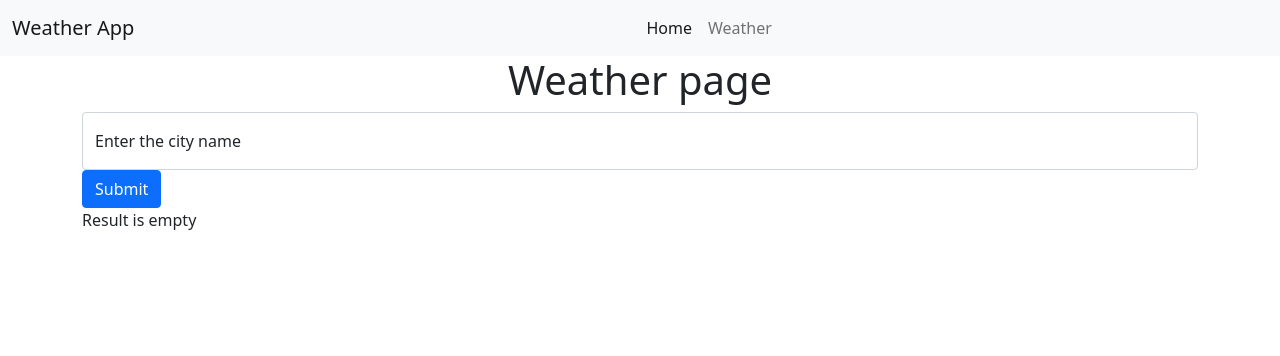
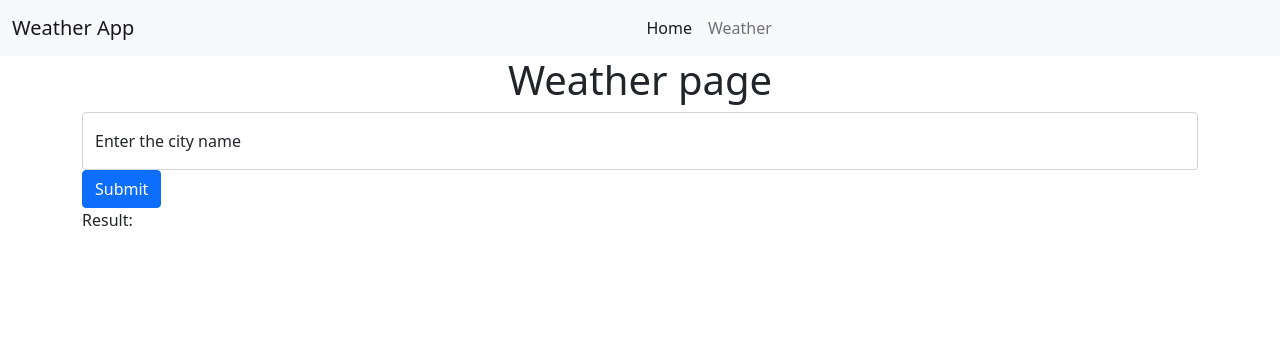
Before and after one commit to sariya23/weather_app, a FastAPI app: page /weather/ in a window 1280 px wide. Shown: the top 356 px of the page. Run offline with FastAPI, Linux system fonts and the light colour scheme.

Commit message:
Delete condition

```diff
--- a/src/templates/weather.html
+++ b/src/templates/weather.html
@@ -10,11 +10,7 @@
             <input class="btn btn-primary" type="submit" value="Submit">
         </div>
     </form>
-    {% if result %}
     <p>Result: {{ result }}</p>
-    {% else %}
-    <p>Result is empty</p>
-    {% endif %}
 </div>
 
 {% endblock %}
```
